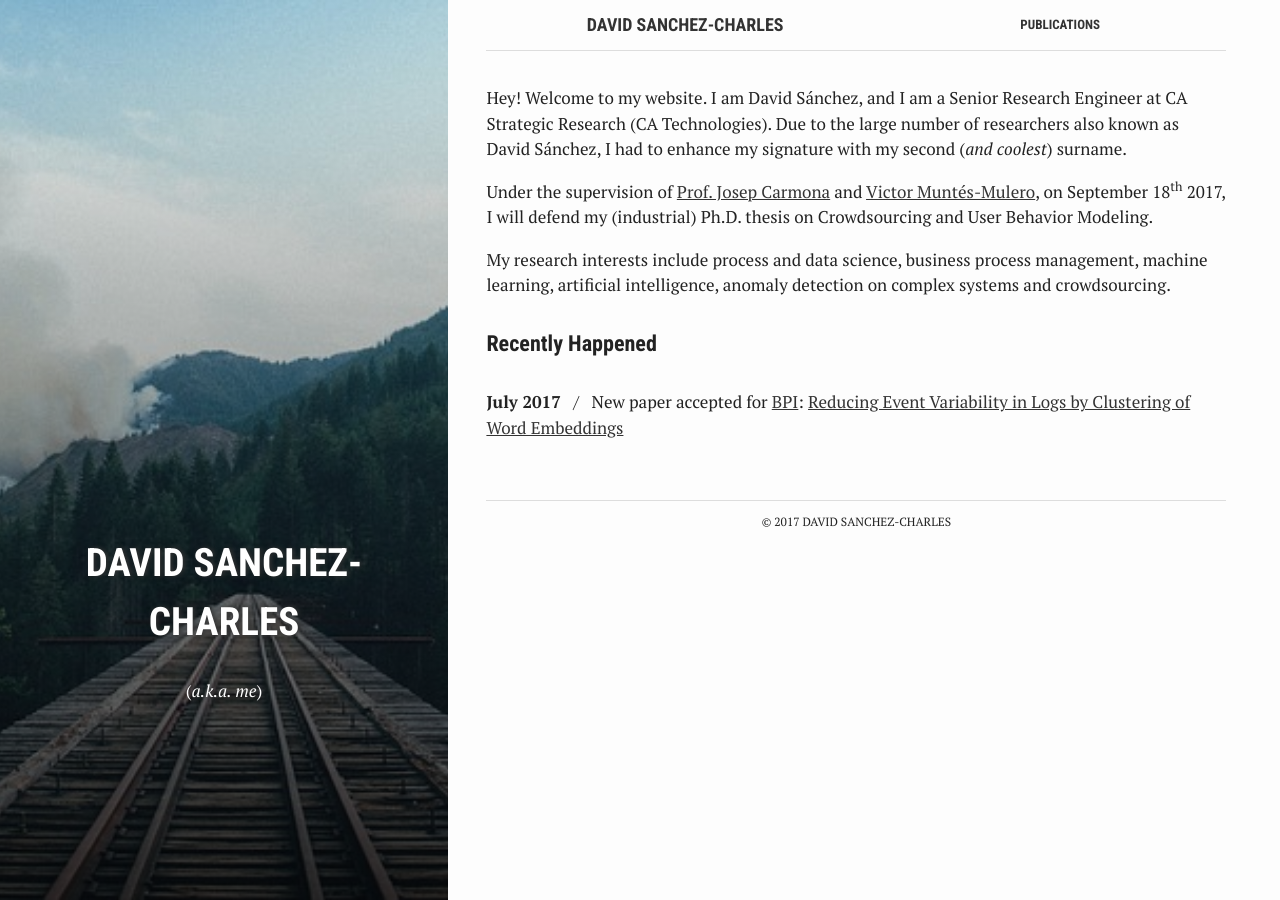
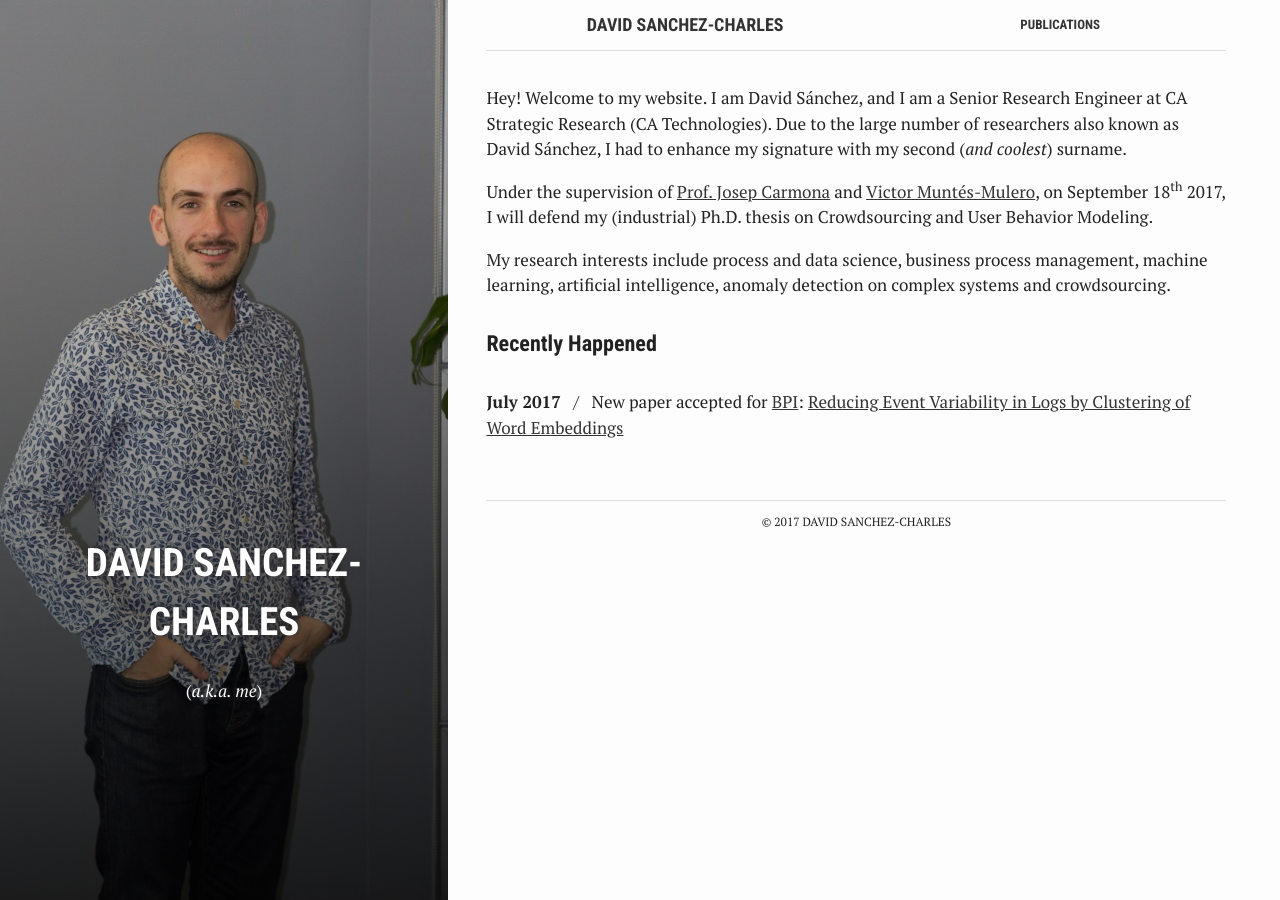
Before and after one commit to dscharles/dscharles.github.io, a Jekyll site: the page built from index.html, in a window 1280 px wide. Built offline with Jekyll 4.4.1, drawn with Linux system fonts in a browser that asks for light colours.

Commit message:
New background photo

```diff
--- a/index.html
+++ b/index.html
@@ -1,5 +1,5 @@
 ---
-bg: "rails.jpg"
+bg: "me3.jpg"
 layout: default
 crawlertitle: "David Sanchez-Charles website"
 title: "David Sanchez-Charles"
```
Also changed, not shown: archive_publications.md (+1 -1 lines), assets/images/me1.jpg (added), assets/images/me2.jpg (added), assets/images/me3.jpg (added).
